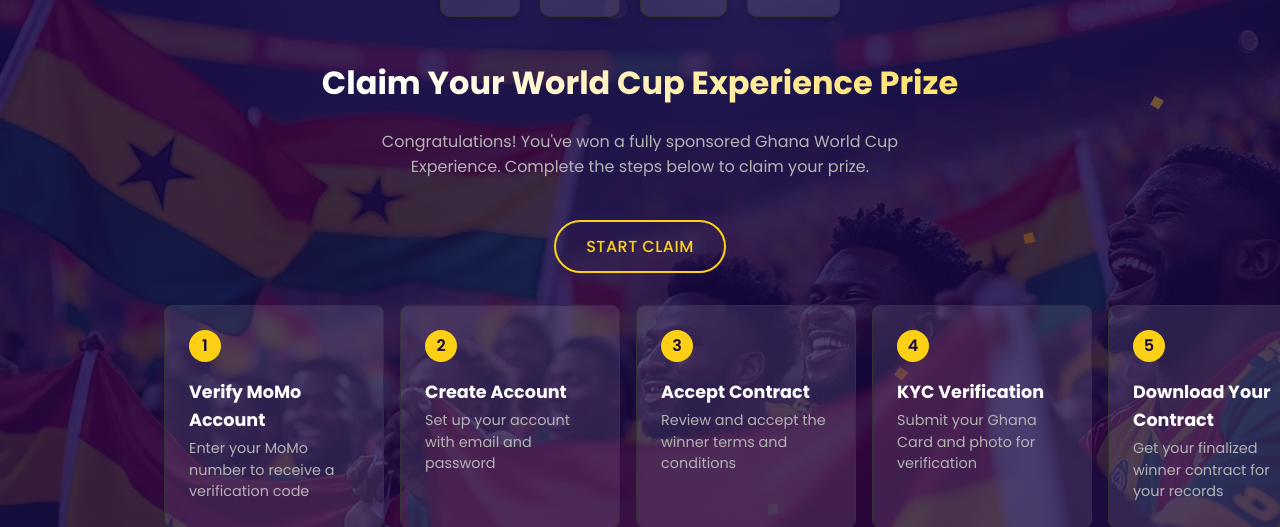
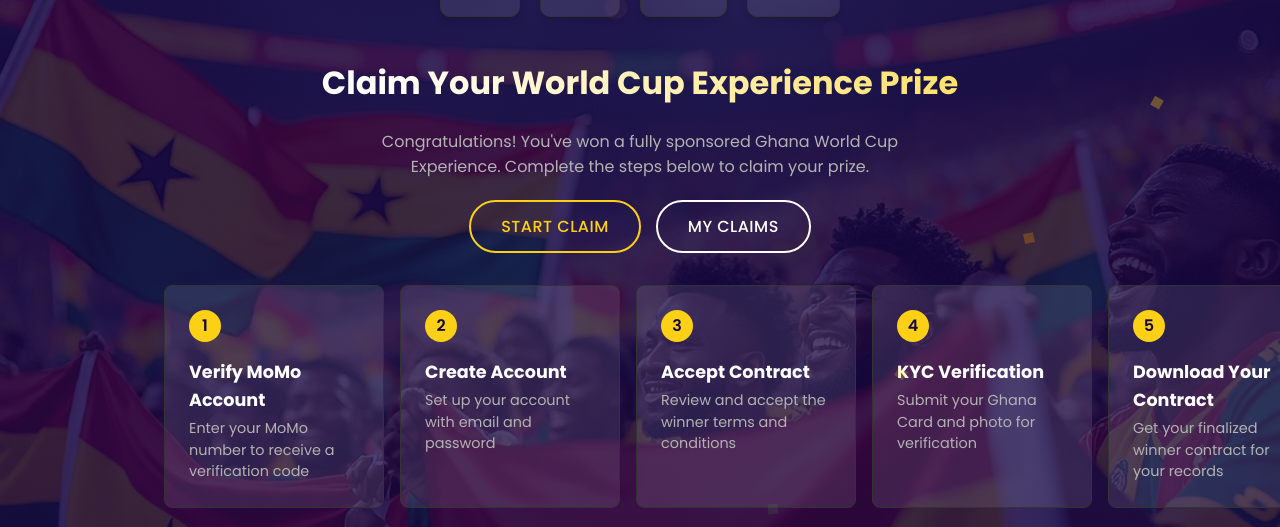
Before and after one commit to virtualsolutionslimited/winnerclaim, a PHP site: page / in a window 1280 px wide. Shown: the part 241-768 px from the top of the page. Run offline with PHP 8.4, Linux system fonts and the light colour scheme.

Commit message:
my claims btn added

```diff
--- a/index.html
+++ b/index.html
@@ -62,7 +62,10 @@
         Congratulations! You've won a fully sponsored Ghana World Cup
         Experience. Complete the steps below to claim your prize.
       </p>
-      <button class="claim-cta">Start Claim</button>
+      <div class="button-container">
+        <button class="claim-cta">Start Claim</button>
+        <button class="my-claims-btn">My Claims</button>
+      </div>
 
       <!-- Steps Overview -->
       <div class="steps-container">
--- a/styles.css
+++ b/styles.css
@@ -176,6 +176,14 @@ p {
   text-align: center;
 }
 
+.button-container {
+  display: flex;
+  gap: 15px;
+  justify-content: center;
+  align-items: center;
+  margin-top: 20px;
+}
+
 .claim-cta {
   background-color: transparent;
   color: var(--primary-color);
@@ -183,7 +191,6 @@ p {
   padding: 12px 30px;
   border-radius: 30px;
   cursor: pointer;
-  margin-top: 20px;
   font-size: 1rem;
   font-weight: 500;
   transition: all var(--transition);
@@ -196,6 +203,27 @@ p {
   color: #170742;
   transform: translateY(-2px);
   box-shadow: 0 4px 12px rgba(252, 209, 21, 0.3);
+}
+
+.my-claims-btn {
+  background-color: transparent;
+  color: var(--text-primary);
+  border: 2px solid var(--text-primary);
+  padding: 12px 30px;
+  border-radius: 30px;
+  cursor: pointer;
+  font-size: 1rem;
+  font-weight: 500;
+  transition: all var(--transition);
+  text-transform: uppercase;
+  letter-spacing: 0.5px;
+}
+
+.my-claims-btn:hover {
+  background-color: var(--text-primary);
+  color: #170742;
+  transform: translateY(-2px);
+  box-shadow: 0 4px 12px rgba(255, 255, 255, 0.3);
 }
 
 .claim-cta:active {
```
